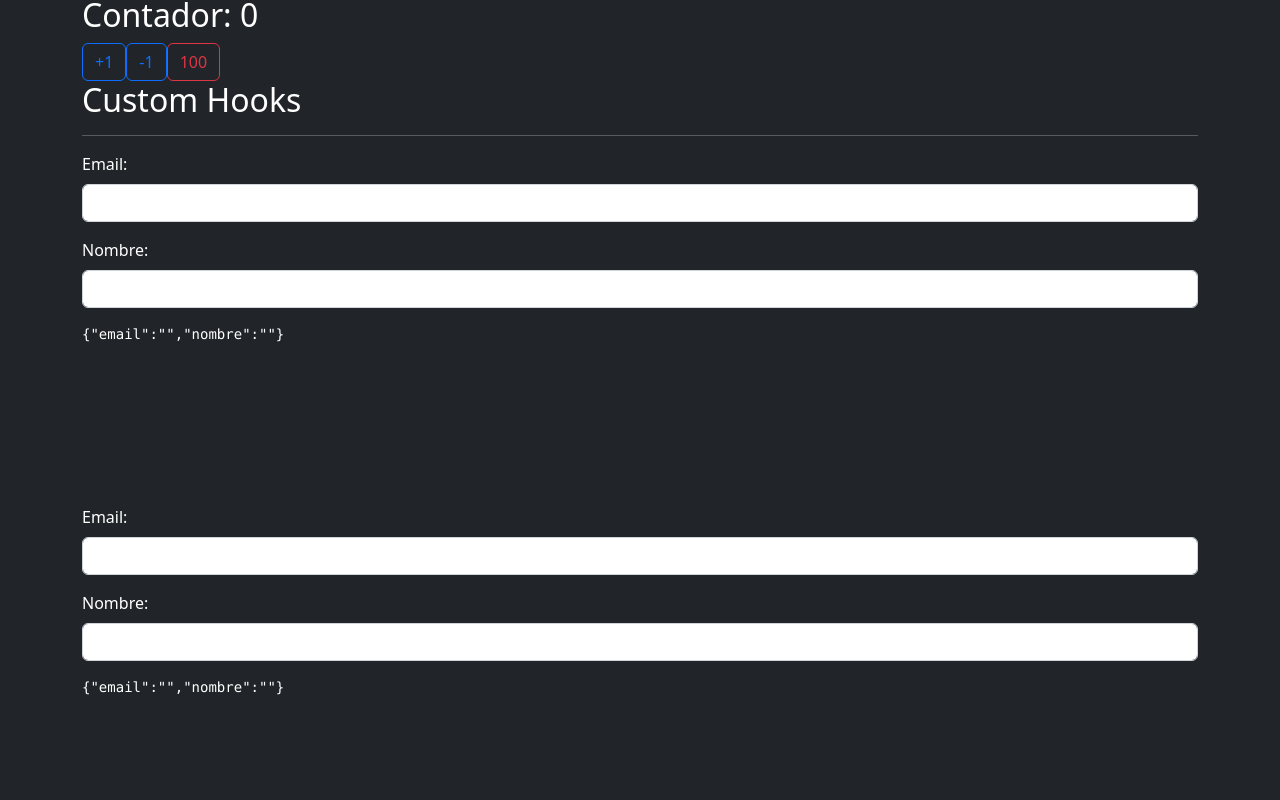
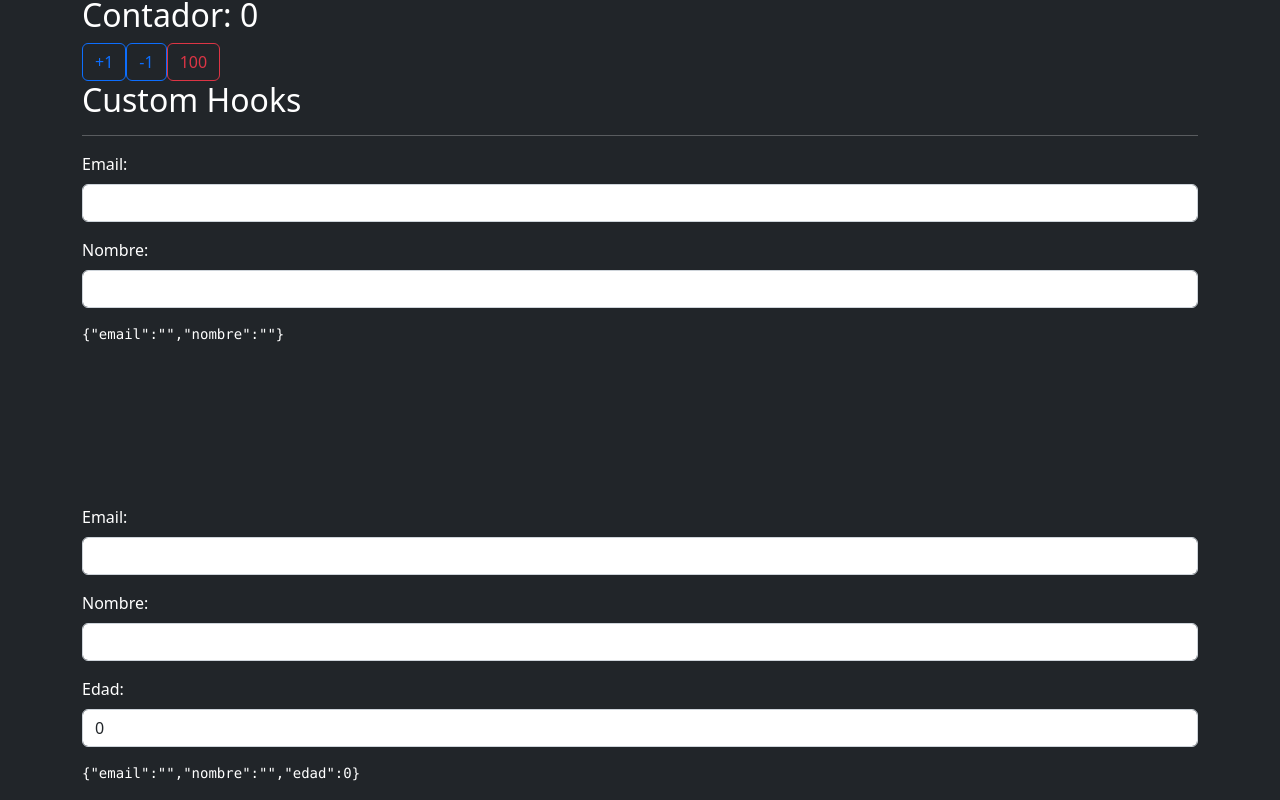
Before and after one commit to Toxcastel/mi-app-ts, a React (Create React App) app: page / in a window 1280 px wide. Shown: the part 706-1506 px from the top of the page. Before the commit the page ends 1420 px from the top, so only its background shows below. Built offline with nearby package versions, Linux system fonts and the light colour scheme.

Commit message:
useForm finished

```diff
--- a/src/components/FormularioCustomHook.tsx
+++ b/src/components/FormularioCustomHook.tsx
@@ -18,18 +18,33 @@ export const FormularioCustomHook = () => {
     //     })
     // };
 
-    const {formulario, handleChange} = useForm({email:'', nombre:''})
+    /* Para empezar a tipar el formulario, necesitamos crear la interface
+        Luego a useForm le tenemos que pasar esa interface como tipo de dato genérico: useForm<FormData>
+        Posteriormente tiene que recibirlo en el hook, allá hay más info
+    */
+    interface FormData {
+        email: string;
+        nombre: string;
+        edad: number;
+    }
+
+    const { formulario, handleChange, nombre, email, edad } = useForm<FormData>({ email: "", nombre: "", edad: 0 });
 
     return (
         <form autoComplete="off">
             <div className="mb-3">
                 <label className="form-label">Email:</label>
-                <input type="email" className="form-control" name="email" onChange={handleChange} />
+                <input type="email" className="form-control" name="email" value={email} onChange={handleChange} />
             </div>
 
             <div className="mb-3">
                 <label className="form-label">Nombre:</label>
-                <input type="text" className="form-control" name="nombre" onChange={handleChange}/>
+                <input type="text" className="form-control" name="nombre" value={nombre} onChange={handleChange} />
+            </div>
+
+            <div className="mb-3">
+                <label className="form-label">Edad:</label>
+                <input type="text" className="form-control" name="edad" value={edad} onChange={handleChange} />
             </div>
 
             <pre>{JSON.stringify(formulario)}</pre>
--- a/src/hooks/useForm.tsx
+++ b/src/hooks/useForm.tsx
@@ -1,6 +1,8 @@
 import { ChangeEvent, useState } from "react";
 
-export const useForm = (initState:any) => {
+/* Para recibir interface, al useForm le tenemos que indicar que está esperando una interface genérica marcándola con una T: useForm<T>, luego su argumento será también de tipo T. La parte comentada corresponde a cómo se vería en una función normal, la otra es en función flecha */
+// export function useForm<T>(initialState: T){
+export const useForm = <T extends Object>(initState:T) => {
     const [formulario, setFormulario] = useState(initState);
 
     const handleChange = ({ target }: ChangeEvent<HTMLInputElement>) => {
@@ -14,6 +16,8 @@ export const useForm = (initState:any) => {
 
     return {
         formulario,
-        handleChange
+        handleChange,
+        ...formulario
+        // puedo retornar el formulario de una vez destructurado también, cosa que no lo tenga que destructurar en los componentes
     }
 }
```
